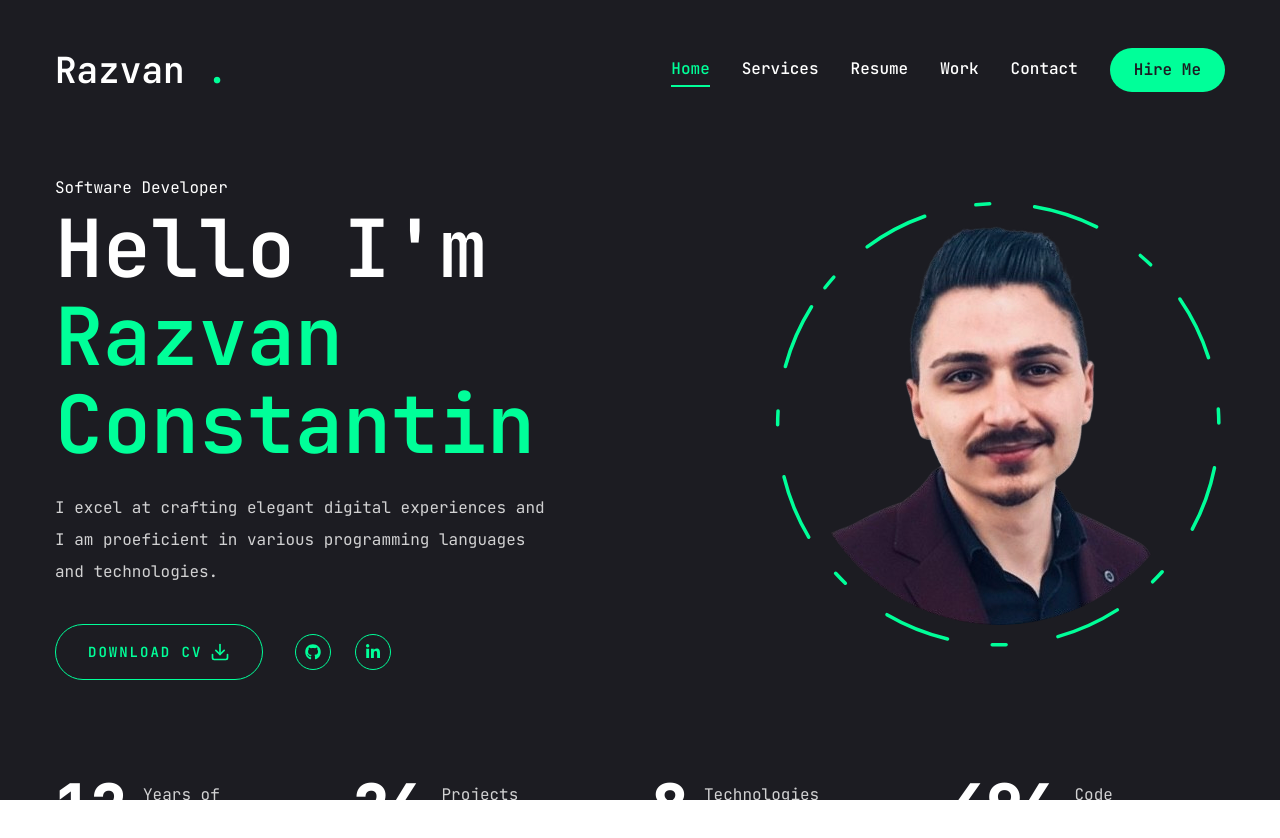
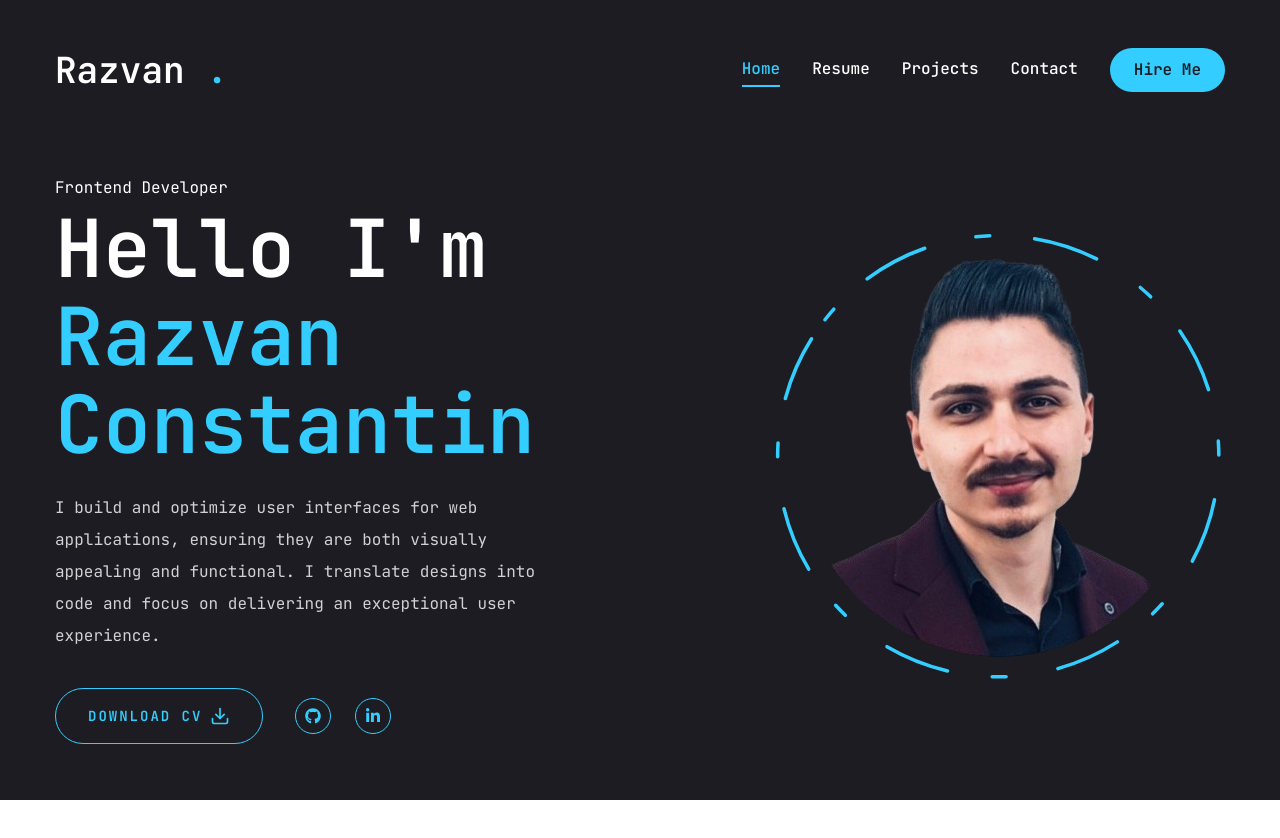
Before and after one commit to RazvanConstantin1/razvan-constantin, a Next.js app: page / in a window 1280 px wide. Shown: the top 838 px of the page. Built offline with nearby package versions, Linux system fonts and the light colour scheme.

Commit message:
working on resume page, implemented tabs + style for tab active

```diff
--- a/app/page.jsx
+++ b/app/page.jsx
@@ -13,14 +13,16 @@ function Home() {
         <div className="flex flex-col xl:flex-row items-center justify-between xl:pt-8 xl:pb-24">
           {/* text */}
           <div className="text-center xl:text-left order-2 xl:order-none">
-            <span>Software Developer</span>
+            <span>Frontend Developer</span>
             <h1 className="h1 mb-6">
               Hello I'm <br />{" "}
               <span className="text-accent">Razvan Constantin</span>
             </h1>
             <p className="max-w-[500px] mb-9 text-white/80">
-              I excel at crafting elegant digital experiences and I am
-              proeficient in various programming languages and technologies.
+              I build and optimize user interfaces for web applications,
+              ensuring they are both visually appealing and functional. I
+              translate designs into code and focus on delivering an exceptional
+              user experience.
             </p>
             {/* btn and socials */}
             <div className="flex flex-col xl:flex-row items-center gap-8">
--- a/app/resume/page.jsx
+++ b/app/resume/page.jsx
@@ -1,5 +1,157 @@
+"use client";
+
+// import icons
+import { FaHtml5, FaCss3, FaJs, FaReact, FaGithub } from "react-icons/fa";
+import { SiTailwindcss, SiNextdotjs } from "react-icons/si";
+import { TbBrandFramerMotion } from "react-icons/tb";
+
+// about data
+const about = {
+  title: "About me",
+  description:
+    "Lorem ipsum dolor sit amet consectetur adipisicing elit. Tempora rerum iste quos rem, commodi placeat ratione nemo voluptates aliquid, a, possimus voluptatum harum saepe officia aut veritatis culpa. Accusantium, a?",
+  info: [
+    {
+      fieldName: "Name",
+      fieldValue: "Razvan Constantin",
+    },
+    {
+      fieldName: "Phone",
+      fieldValue: "(+41) 0765 223 412",
+    },
+    {
+      fieldName: "Nationality",
+      fieldValue: "Romanian",
+    },
+    {
+      fieldName: "Freelance",
+      fieldValue: "Available",
+    },
+    {
+      fieldName: "Languages",
+      fieldValue: "English, Romanian",
+    },
+  ],
+};
+
+// education data
+const education = {
+  icon: "/assets/resume/cap.svg",
+  title: "My education",
+  description:
+    "Lorem ipsum dolor, sit amet consectetur adipisicing elit. Adipisci facere omnis aut laboriosam aliquid possimus inventore praesentium corrupti quasi nulla obcaecati voluptatem odit saepe, cupiditate hic deleniti maiores alias magnam.",
+  items: [
+    {
+      institution:
+        "IT School - BootCamp accredited by Romanian Minister of Education",
+      degree: "Frontend Developer",
+      duration: "2023",
+    },
+    {
+      institution: "Udemy - Online course",
+      degree: "Build Responsive Real-World Websites with HTML and CSS",
+      duration: "2023",
+    },
+    {
+      institution: "Udemy - Online course",
+      degree: "The Complete JavaScript Course 2024: From Zero to Expert!",
+      duration: "2024",
+    },
+    {
+      institution: "Udemy - Online course",
+      degree: "The Ultimate React Course 2024: React, Next.js, Redux & More",
+      duration: "2024",
+    },
+  ],
+};
+
+// skills data
+const skills = {
+  title: "My Skills",
+  description:
+    "Lorem ipsum dolor, sit amet consectetur adipisicing elit. Adipisci facere omnis aut laboriosam aliquid possimus inventore praesentium corrupti quasi nulla obcaecati voluptatem odit saepe, cupiditate hic deleniti maiores alias magnam.",
+  skillList: [
+    {
+      icon: <FaHtml5 />,
+      name: "HTML 5",
+    },
+    {
+      icon: <FaCss3 />,
+      name: "CSS 3",
+    },
+    {
+      icon: <FaJs />,
+      name: "JavaScript",
+    },
+    {
+      icon: <FaReact />,
+      name: "React.js",
+    },
+    {
+      icon: <SiTailwindcss />,
+      name: "Tailwind CSS",
+    },
+    {
+      icon: <SiNextdotjs />,
+      name: "Next.js",
+    },
+    {
+      icon: <TbBrandFramerMotion />,
+      name: "Framer Motion",
+    },
+    {
+      icon: <FaGithub />,
+      name: "GitHub",
+    },
+  ],
+};
+
+import { Tabs, TabsContent, TabsList, TabsTrigger } from "@/components/ui/tabs";
+
+import {
+  Tooltip,
+  TooltipContent,
+  TooltipProvider,
+  TooltipTrigger,
+} from "@/components/ui/tooltip";
+
+import { ScrollArea } from "@/components/ui/scroll-area";
+
+import { motion } from "framer-motion";
+
 function Resume() {
-  return <div>resume page</div>;
+  return (
+    <motion.div
+      initial={{ opacity: 0 }}
+      animate={{
+        opacity: 1,
+        transition: {
+          delay: 2.4,
+          duration: 0.4,
+          ease: "easeIn",
+        },
+      }}
+      className="min-h-[80vh] flex items-center justify-center py-12 xl:py-0"
+    >
+      <div className="container mx-auto">
+        <Tabs
+          defaultValue="education"
+          className="flex flex-col xl:flex-row gap-[60px]"
+        >
+          <TabsList className="flex flex-col w-full max-w-[380px] mx-auto xl:mx-0 gap-6">
+            <TabsTrigger value="education">Education</TabsTrigger>
+            <TabsTrigger value="skills">Skills</TabsTrigger>
+            <TabsTrigger value="about">About Me</TabsTrigger>
+          </TabsList>
+
+          {/* content */}
+          <div className="min-h-[40vh] w-full">
+            <TabsContent>education</TabsContent>
+          </div>
+        </Tabs>
+      </div>
+    </motion.div>
+  );
 }
 
 export default Resume;
--- a/components/Nav.jsx
+++ b/components/Nav.jsx
@@ -9,16 +9,12 @@ const links = [
     path: "/",
   },
   {
-    name: "services",
-    path: "/services",
-  },
-  {
     name: "resume",
     path: "/resume",
   },
   {
-    name: "work",
-    path: "/work",
+    name: "projects",
+    path: "/projects",
   },
   {
     name: "contact",
--- a/components/Photo.jsx
+++ b/components/Photo.jsx
@@ -51,7 +51,7 @@ const Photo = () => {
             cx="253"
             cy="253"
             r="250"
-            stroke="#00ff99"
+            stroke="#33ceff"
             strokeWidth="4"
             strokeLinecap="round"
             strokeLinejoin="round"
--- a/components/Socials.jsx
+++ b/components/Socials.jsx
@@ -15,7 +15,12 @@ function Socials({ containerStyles, iconStyles }) {
     <div className={containerStyles}>
       {socials.map((item, index) => {
         return (
-          <Link key={index} href={item.path} className={iconStyles}>
+          <Link
+            key={index}
+            href={item.path}
+            className={iconStyles}
+            target="_blank"
+          >
             {item.icon}
           </Link>
         );
--- a/components/Stats.jsx
+++ b/components/Stats.jsx
@@ -4,11 +4,11 @@ import CountUp from "react-countup";
 
 const stats = [
   {
-    num: 12,
+    num: 2,
     text: "Years of experience",
   },
   {
-    num: 26,
+    num: 4,
     text: "Projects completed",
   },
   {
--- a/components/ui/tabs.jsx
+++ b/components/ui/tabs.jsx
@@ -1,33 +1,32 @@
-"use client"
+"use client";
 
-import * as React from "react"
-import * as TabsPrimitive from "@radix-ui/react-tabs"
+import * as React from "react";
+import * as TabsPrimitive from "@radix-ui/react-tabs";
 
-import { cn } from "@/lib/utils"
+import { cn } from "@/lib/utils";
 
-const Tabs = TabsPrimitive.Root
+const Tabs = TabsPrimitive.Root;
 
 const TabsList = React.forwardRef(({ className, ...props }, ref) => (
   <TabsPrimitive.List
     ref={ref}
-    className={cn(
-      "inline-flex h-10 items-center justify-center rounded-md bg-slate-100 p-1 text-slate-500 dark:bg-slate-800 dark:text-slate-400",
-      className
-    )}
-    {...props} />
-))
-TabsList.displayName = TabsPrimitive.List.displayName
+    className={cn("inline-flex h-auto rounded-md p-1 text-primary", className)}
+    {...props}
+  />
+));
+TabsList.displayName = TabsPrimitive.List.displayName;
 
 const TabsTrigger = React.forwardRef(({ className, ...props }, ref) => (
   <TabsPrimitive.Trigger
     ref={ref}
     className={cn(
-      "inline-flex items-center justify-center whitespace-nowrap rounded-sm px-3 py-1.5 text-sm font-medium ring-offset-white transition-all focus-visible:outline-none focus-visible:ring-2 focus-visible:ring-slate-950 focus-visible:ring-offset-2 disabled:pointer-events-none disabled:opacity-50 data-[state=active]:bg-white data-[state=active]:text-slate-950 data-[state=active]:shadow-sm dark:ring-offset-slate-950 dark:focus-visible:ring-slate-300 dark:data-[state=active]:bg-slate-950 dark:data-[state=active]:text-slate-50",
+      "inline-flex items-center w-full bg-[#27272c] justify-center whitespace-nowrap text-white rounded-lg p3 text-balance font-medium ring-offset-white transition-all disabled:pointer-events-none disabled:opacity-50 data-[state=active]:bg-accent data-[state=active]:text-primary data-[state=active]:font-bold data-[state=active]:shadow-sm",
       className
     )}
-    {...props} />
-))
-TabsTrigger.displayName = TabsPrimitive.Trigger.displayName
+    {...props}
+  />
+));
+TabsTrigger.displayName = TabsPrimitive.Trigger.displayName;
 
 const TabsContent = React.forwardRef(({ className, ...props }, ref) => (
   <TabsPrimitive.Content
@@ -36,8 +35,9 @@ const TabsContent = React.forwardRef(({ className, ...props }, ref) => (
       "mt-2 ring-offset-white focus-visible:outline-none focus-visible:ring-2 focus-visible:ring-slate-950 focus-visible:ring-offset-2 dark:ring-offset-slate-950 dark:focus-visible:ring-slate-300",
       className
     )}
-    {...props} />
-))
-TabsContent.displayName = TabsPrimitive.Content.displayName
+    {...props}
+  />
+));
+TabsContent.displayName = TabsPrimitive.Content.displayName;
 
-export { Tabs, TabsList, TabsTrigger, TabsContent }
+export { Tabs, TabsList, TabsTrigger, TabsContent };
--- a/tailwind.config.js
+++ b/tailwind.config.js
@@ -26,8 +26,8 @@ module.exports = {
       colors: {
         primary: "#1c1c22",
         accent: {
-          DEFAULT: "#00ff99",
-          hover: "#00e187",
+          DEFAULT: "#33ceff",
+          hover: "#29a5cc",
         },
       },
       keyframes: {
```
Also changed, not shown: public/assets/razvanbgphoto.jpg (deleted).
